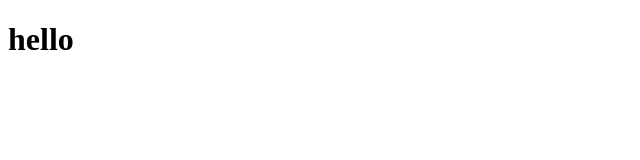
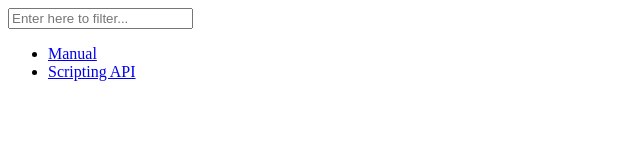
Before and after one commit to Epiczone89/Epiczone89.github.io, a plain HTML site: page index.html in a window 1280 px wide. Shown: the whole page, without its empty margins (0-640 px from the left). Drawn offline with Linux system fonts and the light colour scheme.

Commit message:
toivotaan

```diff
--- a/index.html
+++ b/index.html
@@ -1,6 +1,25 @@
-<!DOCTYPE html>
-<html>
-    <body>
-        <h1>hello</h1>
-    </body>
-</html>
+
+<div id="sidetoggle">
+  <div>
+    <div class="sidefilter">
+      <form class="toc-filter">
+        <span class="glyphicon glyphicon-filter filter-icon"></span>
+        <span class="glyphicon glyphicon-remove clear-icon" id="toc_filter_clear"></span>
+        <input type="text" id="toc_filter_input" placeholder="Enter here to filter..." onkeypress="if(event.keyCode==13) {return false;}">
+      </form>
+    </div>
+    <div class="sidetoc">
+      <div class="toc" id="toc">
+
+          <ul class="nav level1">
+                <li>
+                    <a href="manual/coniunctis.html" name="manual/toc.html" title="Manual">Manual</a>
+                </li>
+                <li>
+                    <a href="api/Global.html" name="api/toc.html" title="Scripting API">Scripting API</a>
+                </li>
+          </ul>
+      </div>
+    </div>
+  </div>
+</div>
```
